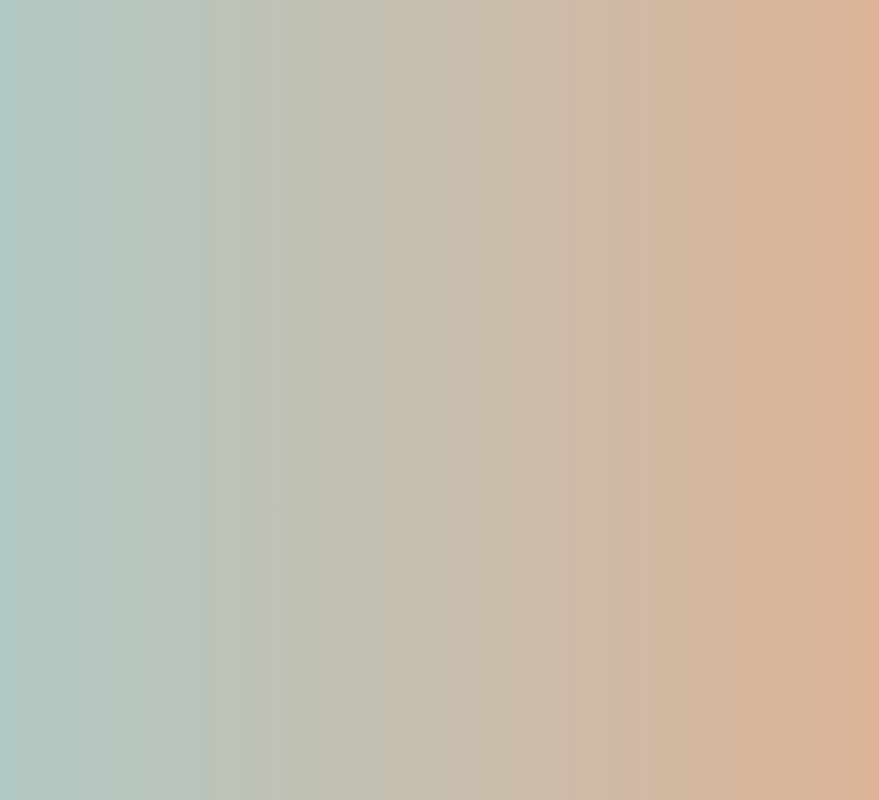
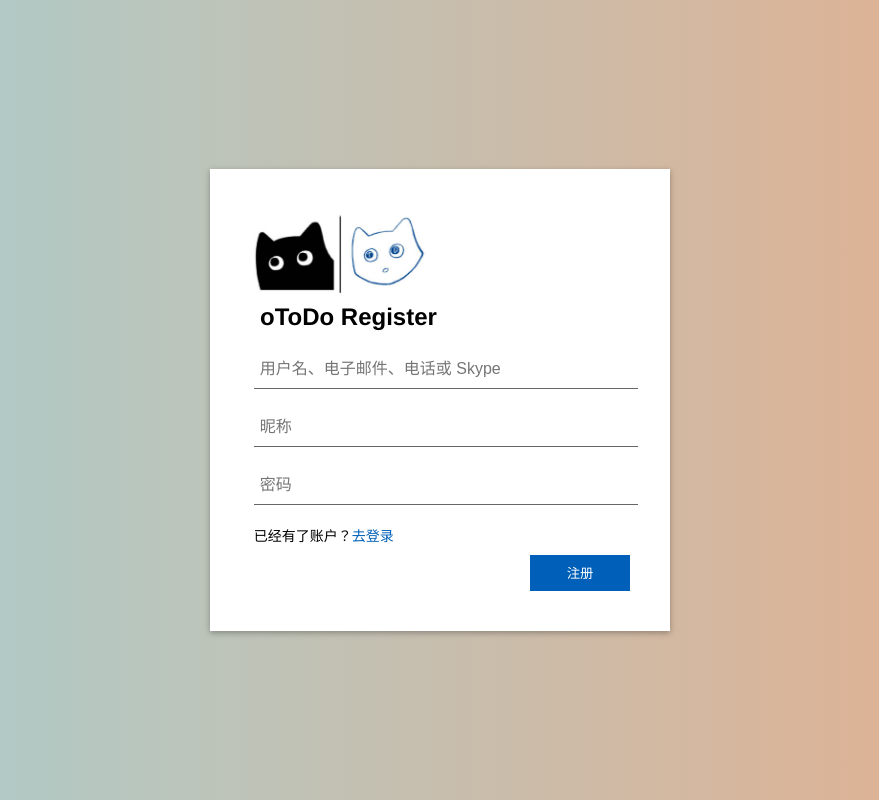
Before and after one commit to Shadowsight9/oToDo-UI, a Vue app: page /login in a window 1280 px wide. Both pictures are taken after a click on the link "创建一个". Shown: the whole page, without its empty margins (200-1079 px from the left). Built offline with nearby package versions, Linux system fonts and the light colour scheme.

Commit message:
feat: add user register api and form

```diff
--- a/src/apis/user.ts
+++ b/src/apis/user.ts
@@ -1,4 +1,5 @@
 import token from '@/utils/token'
+import { http } from '@/apis/http'
 
 export const isLoggedIn = () => {
   if (typeof token.getAccessToken() === 'string') {
@@ -7,3 +8,15 @@ export const isLoggedIn = () => {
     return false
   }
 }
+
+export const register = (
+  userName: string,
+  nickName: string,
+  password: string
+) => {
+  return http.post('/users/', {
+    user_name: userName,
+    password: password,
+    nickname: nickName,
+  })
+}
--- a/src/views/login/index.vue
+++ b/src/views/login/index.vue
@@ -1,33 +1,44 @@
 <script setup lang="ts">
-import { ref, reactive, toRefs } from 'vue'
+import { ref, reactive } from 'vue'
 import { useRouter } from 'vue-router'
 import { loginSession } from '@/apis/sessions'
 import { OpenMessage } from '@/utils/openComponents'
+import { register } from '@/apis/user'
 
 const router = useRouter()
 const isLogin = ref(true)
 const isLoading = ref(false)
 
-interface FromItem {
+interface FormItem {
   val: string
   isValid: boolean
 }
-interface LoginFrom {
-  username: FromItem
-  password: FromItem
+interface LoginForm {
+  username: FormItem
+  password: FormItem
 }
-const loginForm: LoginFrom = reactive({
+interface RegisterForm {
+  username: FormItem
+  password: FormItem
+  nickname: FormItem
+}
+
+const loginForm: LoginForm = reactive({
   username: { val: '', isValid: true },
   password: { val: '', isValid: true },
 })
 
-const { username, password } = toRefs(loginForm)
+const registerForm: RegisterForm = reactive({
+  username: { val: '', isValid: true },
+  password: { val: '', isValid: true },
+  nickname: { val: '', isValid: true },
+})
 
 const changeMode = () => {
   isLogin.value = !isLogin.value
 }
 
-const validFrom = (from: LoginFrom) => {
+const validForm = (from: LoginForm | RegisterForm) => {
   for (const [, v] of Object.entries(from)) {
     v.isValid = true
     if (v.val === '') {
@@ -38,14 +49,36 @@ const validFrom = (from: LoginFrom) => {
   return true
 }
 
-const handleLogin = async () => {
+const handleLogin = () => {
   isLoading.value = true
-  if (validFrom(loginForm) === false) {
+  if (validForm(loginForm) === false) {
     isLoading.value = false
     return
   }
-  loginSession(username.value.val, password.value.val)
+  loginSession(loginForm.username.val, loginForm.password.val)
     .then(() => router.push('/'))
+    .catch((err) => {
+      isLoading.value = false
+      OpenMessage(err, 2)
+    })
+}
+
+const handleRegister = () => {
+  isLoading.value = true
+  if (validForm(registerForm) === false) {
+    isLoading.value = false
+    return
+  }
+  register(
+    registerForm.username.val,
+    registerForm.nickname.val,
+    registerForm.password.val
+  )
+    .then(() => {
+      changeMode()
+      loginForm.username = registerForm.username
+      loginForm.password = registerForm.password
+    })
     .catch((err) => {
       isLoading.value = false
       OpenMessage(err, 2)
@@ -68,22 +101,28 @@ const handleLogin = async () => {
       />
       <h1>oToDo Login</h1>
       <div class="input-group">
-        <div class="group-row" :class="{ 'group-wearning': !username.isValid }">
+        <div
+          class="group-row"
+          :class="{ 'group-wearning': !loginForm.username.isValid }"
+        >
           <p>请输入有效的电子邮件地址、电话号码或 Skype 用户名</p>
           <input
             id="username"
-            v-model="username.val"
+            v-model="loginForm.username.val"
             type="text"
             name="username"
             :disabled="isLoading"
             placeholder="用户名、电子邮件、电话或 Skype"
           />
         </div>
-        <div class="group-row" :class="{ 'group-wearning': !password.isValid }">
+        <div
+          class="group-row"
+          :class="{ 'group-wearning': !loginForm.password.isValid }"
+        >
           <p>请输入有效的密码</p>
           <input
             id="password"
-            v-model="password.val"
+            v-model="loginForm.password.val"
             type="password"
             name="password"
             :disabled="isLoading"
@@ -98,6 +137,76 @@ const handleLogin = async () => {
           value="登录"
           :disabled="isLoading"
           @click.prevent="handleLogin"
+        />
+      </div>
+    </form>
+    <form v-else class="register-box">
+      <img
+        class="img-loading"
+        :class="{ hidden: isLoading }"
+        src="@/assets/images/logging-in.gif"
+        alt="logging-in"
+      />
+      <img
+        class="img-logo"
+        src="@/assets/images/oToDo-logo.jpg"
+        alt="oToDo-logo"
+      />
+      <h1>oToDo Register</h1>
+      <div class="input-group">
+        <div
+          class="group-row"
+          :class="{ 'group-wearning': !registerForm.username.isValid }"
+        >
+          <p>请输入有效的电子邮件地址、电话号码或 Skype 用户名</p>
+          <input
+            id="username"
+            v-model="registerForm.username.val"
+            type="text"
+            name="username"
+            :disabled="isLoading"
+            placeholder="用户名、电子邮件、电话或 Skype"
+          />
+        </div>
+        <div
+          class="group-row"
+          :class="{ 'group-wearning': !registerForm.nickname.isValid }"
+        >
+          <p>请输入有效的昵称</p>
+          <input
+            id="nickname"
+            v-model="registerForm.nickname.val"
+            type="text"
+            name="nickname"
+            :disabled="isLoading"
+            placeholder="昵称"
+          />
+        </div>
+        <div
+          class="group-row"
+          :class="{ 'group-wearning': !registerForm.password.isValid }"
+        >
+          <p>请输入有效的密码</p>
+          <input
+            id="password"
+            v-model="registerForm.password.val"
+            type="password"
+            name="password"
+            :disabled="isLoading"
+            placeholder="密码"
+          />
+        </div>
+
+        <p class="change-mode">
+          已经有了账户？<a @click="changeMode">去登录</a>
+        </p>
+      </div>
+      <div class="button-group">
+        <input
+          type="submit"
+          value="注册"
+          :disabled="isLoading"
+          @click.prevent="handleRegister"
         />
       </div>
     </form>
```
